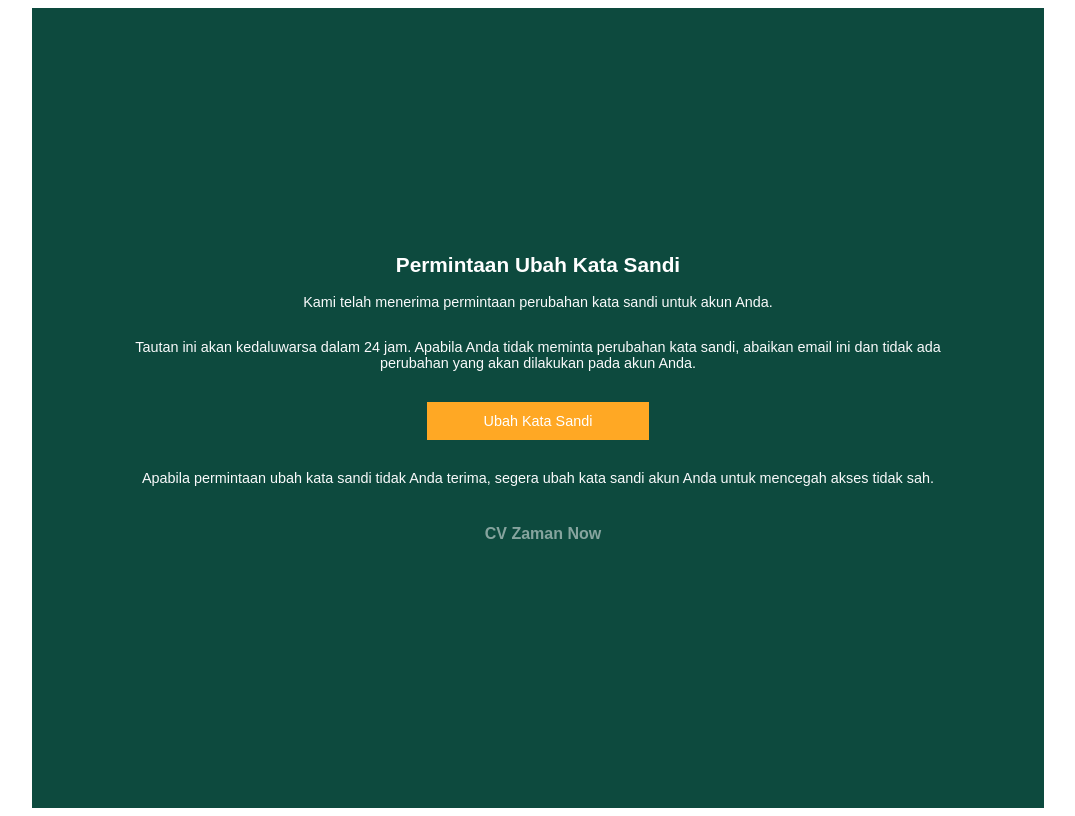
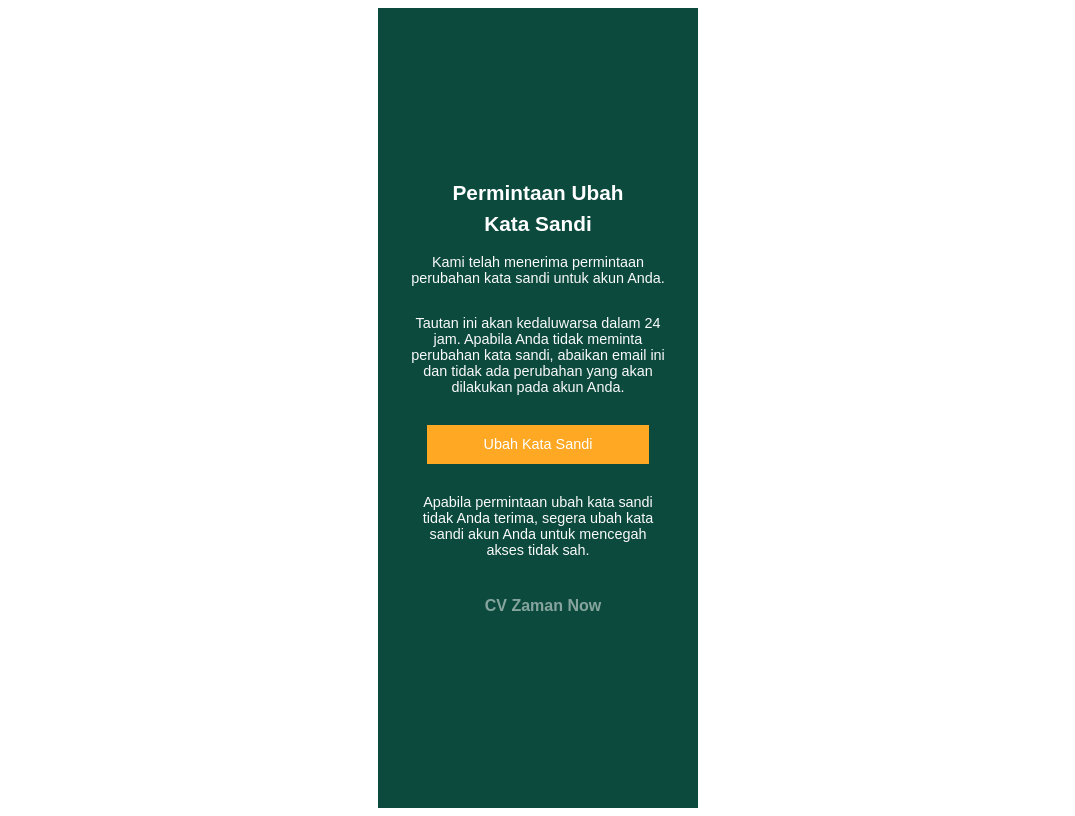
Before and after one commit to RNekoCloud/translate-to-vanilla, a plain HTML site: page notify-reset-pw/index.html in a window 1280 px wide. Shown: the whole page, without its empty margins (102-1177 px from the left). Drawn offline with Linux system fonts and the light colour scheme.

Commit message:
fix: fix flex direction and width element

```diff
--- a/notify-reset-pw/index.html
+++ b/notify-reset-pw/index.html
@@ -11,11 +11,12 @@
          <div
             style="
               font-family: sans-serif;
-              width: 80%;
+              width: 20rem;
               height: 100vh;
               background-color: #0d4a3e;
               margin: auto;
               display: flex;
+              flex-direction: column;
               "
          >
             <div
```
